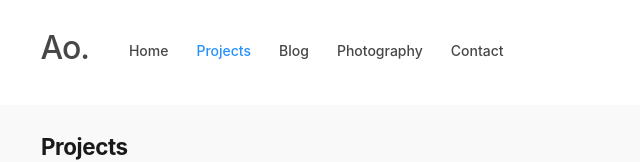
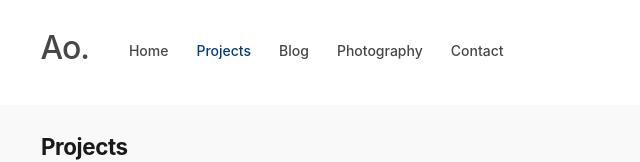
Before and after one commit to abhiomkar/abhiomkar-next, a Next.js app: page /projects in a window 1280 px wide. Shown: the top 162 px of the page, without its empty margins (319-959 px from the left). Built offline with nearby package versions, Linux system fonts and the light colour scheme.

Commit message:
Fix a11y issues. Score 100 on light house

```diff
--- a/common/color.scss
+++ b/common/color.scss
@@ -1,4 +1,4 @@
-$primaryColor: #4285F4;
+$primaryColor: #0053a7;
 $mainColor: #ffbbaaff;
 $redColor: #c81b1c;
 $blackLighter: #dfdfdf;
@@ -20,4 +20,4 @@ $blackAlpha80: rgba(51, 51, 51, 0.8);
 $blackAlpha84: rgba(51, 51, 51, 0.84);
 $blackAlpha90: rgba(51, 51, 51, 0.9);
 $anchorLinkColor: rgb(86, 148, 241);
-$blueSelected: #2591FF;
+$blueSelected: #003d7b;
--- a/components/layout.js
+++ b/components/layout.js
@@ -11,6 +11,7 @@ const gaAnalyticsTrackCode = `
 const Layout = (props) => (
   <div className='main-container'>
     <Head>
+      <title>Abhinay Omkar</title>
       <meta name="viewport" content="width=device-width, initial-scale=1" />
       <meta charSet="utf-8" />
       <link rel="icon" href="/static/favicon.ico" />
--- /dev/null
+++ b/next.config.js
@@ -0,0 +1,6 @@
+module.exports = {
+  i18n: {
+    locales: ['en-US', 'en-IN'],
+    defaultLocale: 'en-US',
+  },
+}
--- a/pages/contact.scss
+++ b/pages/contact.scss
@@ -1,4 +1,3 @@
-$mdc-theme-primary: #4285F4;
 @import "../common/color.scss";
 @import "../common/variable.scss";
 @import "../common/shadow.scss";
```
